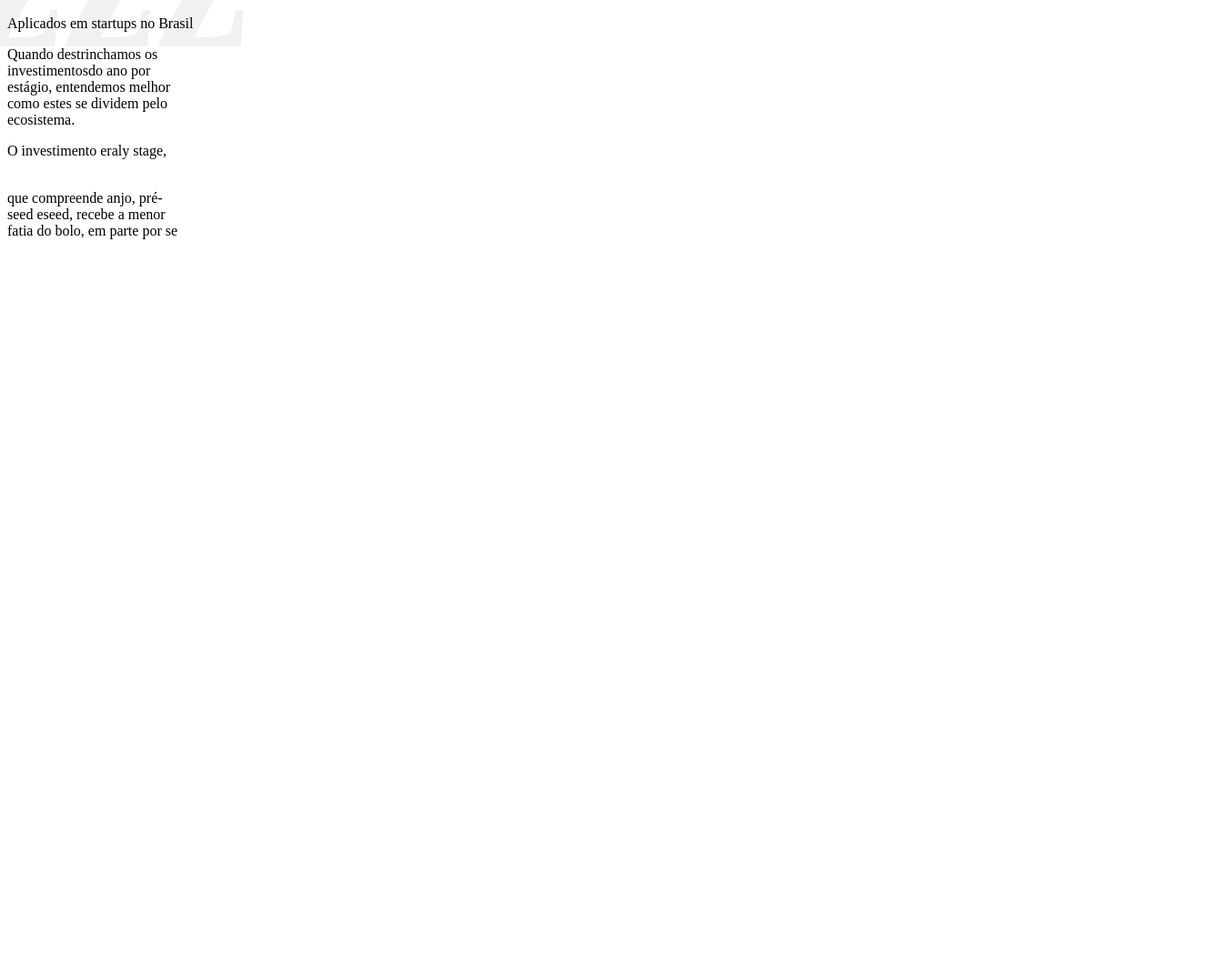
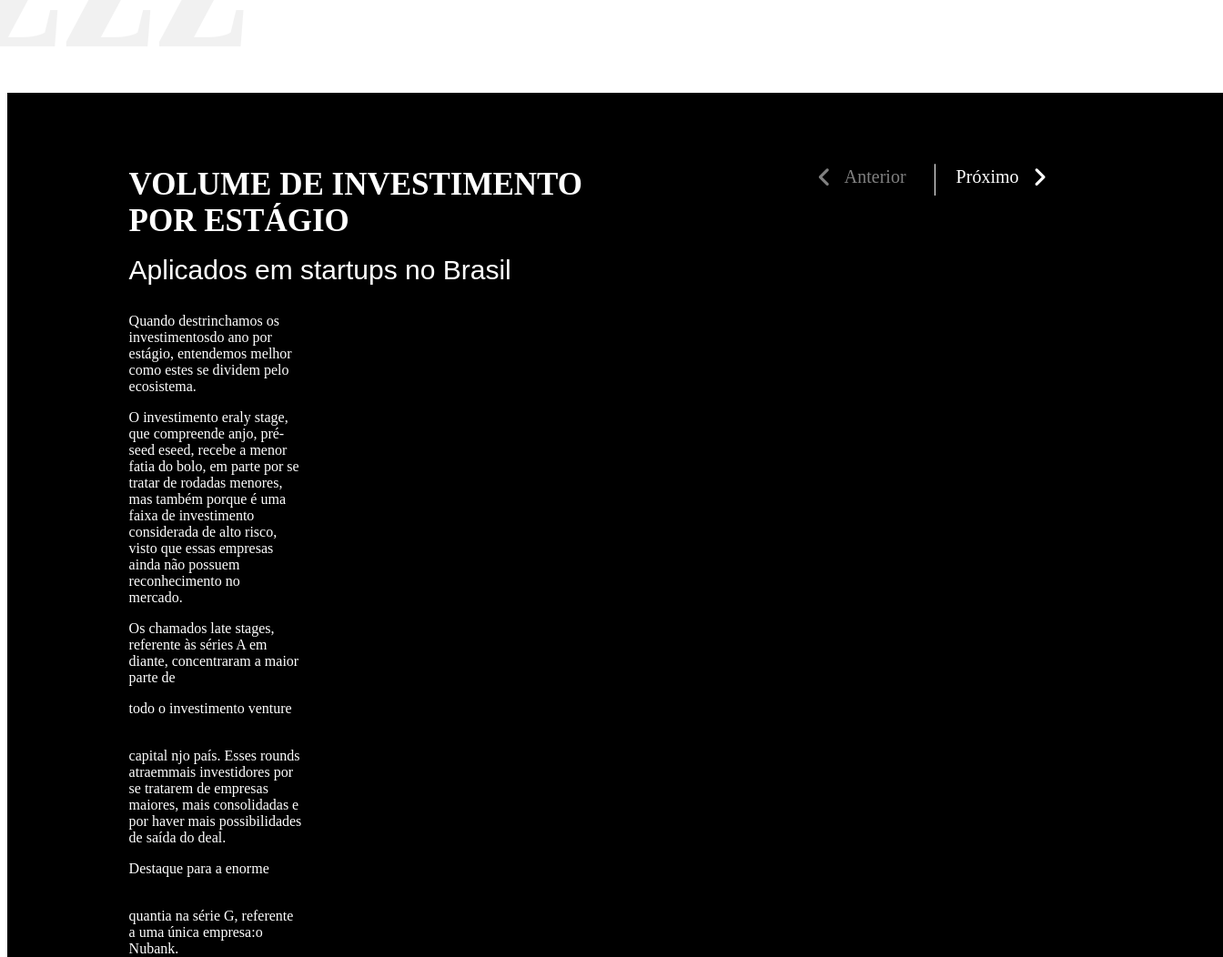
Before and after one commit to brunoeduardoRS/Front-end-HardCode, a plain HTML site: page Index.html in a window 1280 px wide. Shown: the part 1550-2602 px from the top of the page at 91% size, 1344 px wide, since content can reach past the window. Before the commit the page ends 1813 px from the top, so only its background shows below. Drawn offline with Linux system fonts and the light colour scheme.

Commit message:
mudando template da terceira pagina

```diff
--- a/Index.html
+++ b/Index.html
@@ -148,21 +148,68 @@
 
         <div id="data-invest">
 
+            <div id="next-prev">
+                <div id="line-button"></div>
+                <i class="fa-solid fa-angle-left"  id="arrow-previous"></i>
+
+                <a id="prev">Anterior</a>
+
+                <a id="next">Próximo</a>
+
+                <i class="fa-solid fa-angle-right" id="arrow-next"></i>
+
+            </div>
+
             <DIV id="carroussel1">
 
                 <h2>VOLUME DE INVESTIMENTO <br>POR ESTÁGIO</h2>
-                <p>Aplicados em startups no Brasil</p>
+                <p id="subtitle-1">Aplicados em startups no Brasil</p>
+
                     <div class="description">
-                       Quando destrinchamos os <br>
+
+                       Quando destrinchamos os<br>
                        investimentosdo ano por <br>
                        estágio, entendemos melhor <br>
                        como estes se dividem pelo <br>
                        ecosistema.
 
-                       <p>O investimento eraly stage,</p><br>
+                       <p></p>O investimento eraly stage,<br>
                        que compreende anjo, pré- <br>
                        seed eseed, recebe a menor <br>
-                       fatia do bolo, em parte por se
+                       fatia do bolo, em parte por se<br>
+                       tratar de rodadas menores, <br>
+                       mas também porque é uma <br>
+                       faixa de investimento <br>
+                       considerada de alto risco, <br>
+                       visto que essas empresas <br>
+                       ainda não possuem <br>
+                       reconhecimento no <br>
+                       mercado.
+
+                       <div id="line-vertical"></div>
+
+                       <div id="column-2">
+
+                        <p></p>Os chamados late stages,<br>
+                        referente às séries A em <br>
+                        diante, concentraram a maior <br>
+                        parte de
+
+                        <p>todo o investimento venture</p><br>
+                            capital njo país. Esses rounds <br>
+                            atraemmais investidores por <br>
+                            se tratarem de empresas <br>
+                            maiores, mais consolidadas e <br>
+                            por haver mais possibilidades <br>
+                            de saída do deal.
+
+                        <p>Destaque para a enorme</p><br>
+                        quantia na série G, referente <br>
+                        a uma única empresa:o <br>
+                        Nubank.
+
+                       </div>
+
                     </div>
             </DIV>
         </div>
--- a/style.css
+++ b/style.css
@@ -295,4 +295,75 @@ body{
 
 #data-invest{
     position: absolute;
+    margin-top: 30%;
+    background-color: black;
+    width: 224%;
 }
+
+#carroussel1{
+    color: white;
+    margin-left: 10%;
+    margin-top: 6%;
+}
+
+#next-prev{
+    position: absolute;
+    color: white;
+    font-size: 20px;
+    margin-top: 6%;
+    margin-left: 70%;
+}
+#next-prev i{
+    font-size: 25px;
+    position: absolute;
+
+}
+
+#arrow-next{
+    margin-left: 15px;
+}
+
+#arrow-previous{
+    margin-left: -45px;
+    color: gray;
+}
+
+
+#prev{
+    margin-left: -8%;
+    color: gray;
+}
+
+#line-button{
+    margin-left: 44%;
+    position: absolute;
+    height: 35px;
+    width: 1px;
+    background-color:white;
+    border-radius: 1.5px;
+    margin-top: -3px;
+}
+
+#next{
+    margin-left: 50px;
+}
+
+#carroussel1 h2{
+    font-size: 35px;
+}
+
+#subtitle-1{
+    font-size: 30px;
+    font-family: sans-serif;
+    margin-top: -1%;
+    font-weight: lighter;
+}
+
+#description{
+    position: absolute;
+    font-size: 60px;
+
+}
+
+#column-2{
+}
```
